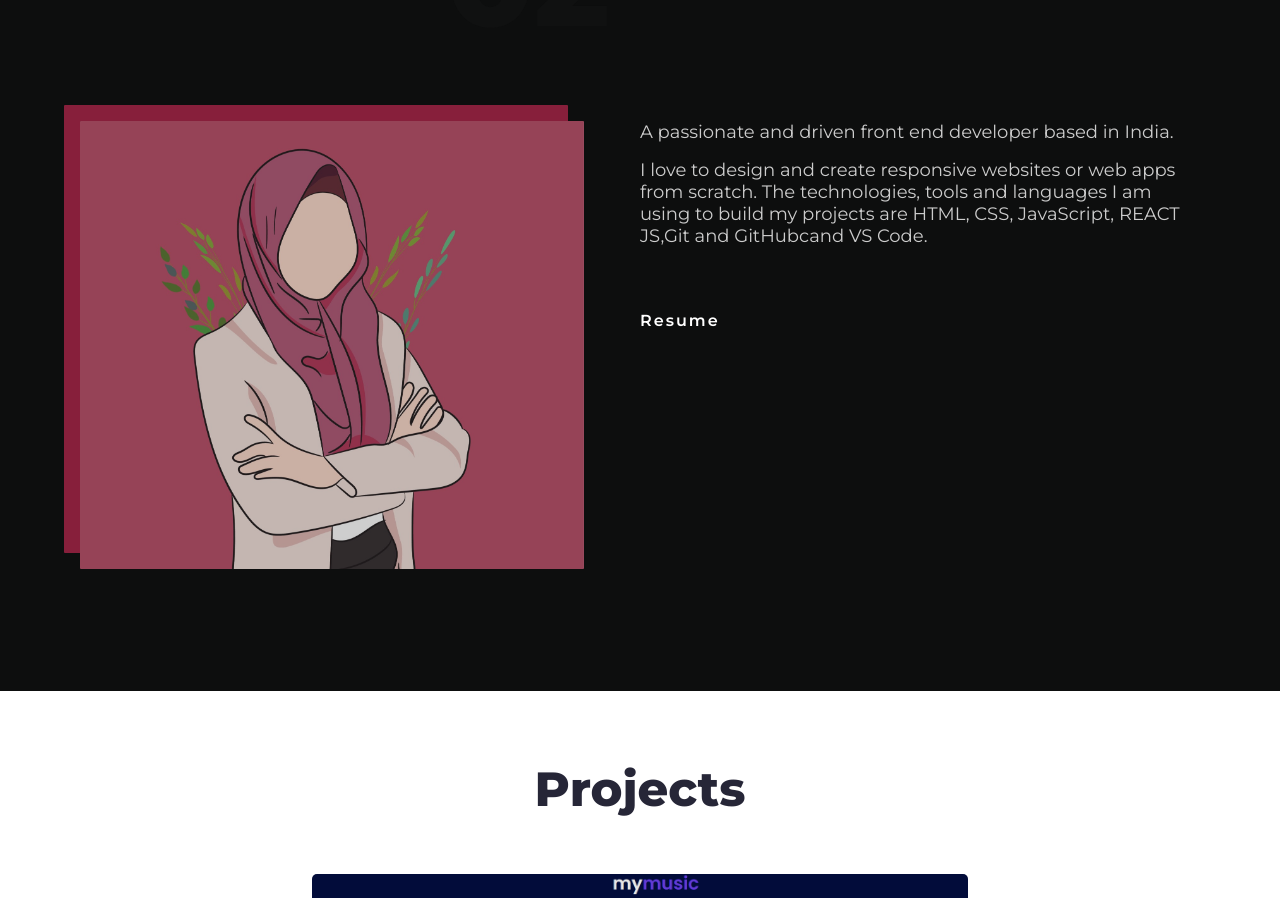
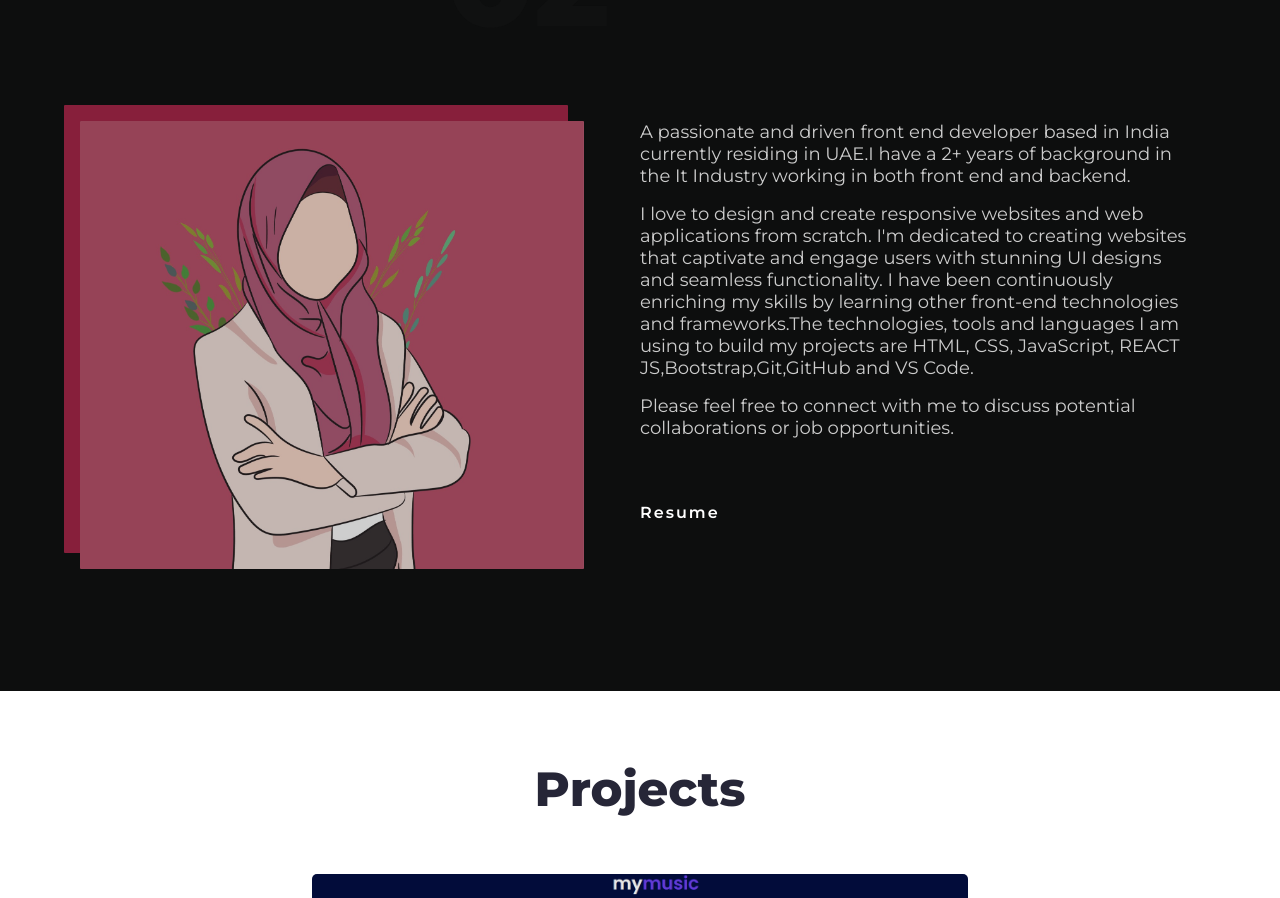
Before and after one commit to rrinu/portfolio, a React (Create React App) app: page / in a window 1280 px wide. Shown: the part 918-1816 px from the top of the page. Built offline with nearby package versions, Linux system fonts and the light colour scheme.

Commit message:
Add files via upload

```diff
--- a/src/components/About/About.js
+++ b/src/components/About/About.js
@@ -28,12 +28,16 @@ const About = () => {
         </AboutImageContainer>
         <AboutDetailsContainer>
           <StyledParagraph>
-            A passionate and driven front end developer based in India.
+            A passionate and driven front end developer based in India currently residing in UAE.I have a 2+ years of background in the It Industry working in both front end and backend.
           </StyledParagraph>
           <StyledParagraph>
-            I love to design and create responsive websites or web apps from
-            scratch. The technologies, tools and languages I am using to build
-            my projects are HTML, CSS, JavaScript, REACT JS,Git and GitHubcand VS Code.
+            I love to design and create responsive websites and web applications from
+            scratch. I'm dedicated to creating websites that captivate and engage users with stunning UI designs and seamless functionality.
+            I have been continuously enriching my skills by learning other front-end technologies and frameworks.The technologies, tools and languages I am using to build
+            my projects are HTML, CSS, JavaScript, REACT JS,Bootstrap,Git,GitHub and VS Code.
+          </StyledParagraph>
+          <StyledParagraph>
+          Please feel free to connect with me to discuss potential collaborations or job opportunities.
           </StyledParagraph>
           <Resume>
             <ResumeLink
```
